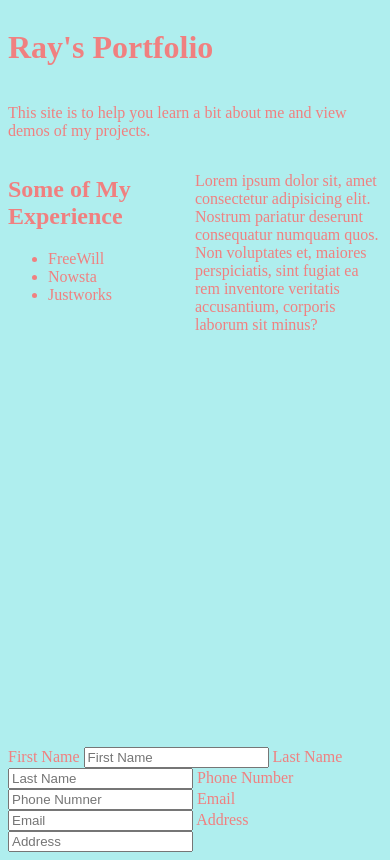
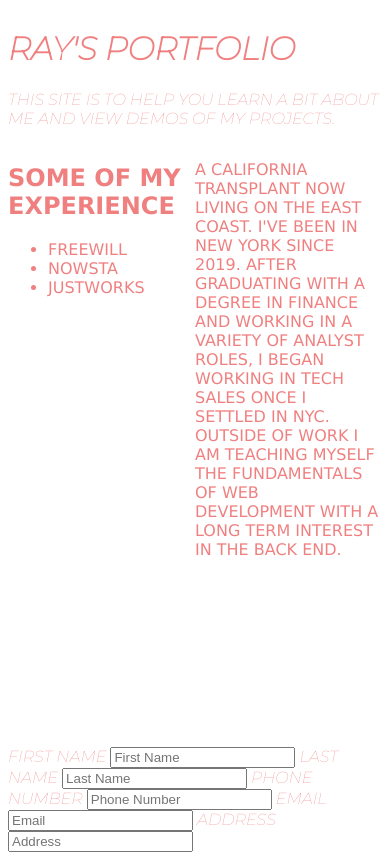
Before and after one commit to Ray-Gipson/portfolio-website, a plain HTML site: page index.html in a window 390 px wide. Drawn offline with Linux system fonts and the light colour scheme.

Commit message:
added media queries

```diff
--- a/index.css
+++ b/index.css
@@ -1,16 +1,12 @@
 body {
   color: lightcoral;
-  background-color: paleturquoise;
-  text-shadow: purple;
+  background-color: white;
   min-height: 100vh;
   display: flex;
   flex-direction: column;
-
-}
-
-.column {
-  float: left;
-  width: 50%;
+  font-family: 'Montserrat', sans-serif;
+  font-weight: normal, bold;
+  text-transform: uppercase;
 
 }
 
@@ -20,7 +16,28 @@ body {
   clear: both;
 }
 
+.column {
+  float: left;
+  width: 50%;
+  font-family: 'Lucida Sans', 'Lucida Sans Regular', 'Lucida Grande', 'Lucida Sans Unicode', Geneva, Verdana, sans-serif;
+}
+
+
+
 
 footer {
   margin-top: auto;
 }
+
+@media (min-width: 1081px) {
+  body {
+    background-color: aliceblue;
+  }
+}
+
+@media(min-width: 1200px) {
+   body {
+    background-color: brown;
+   }
+
+}
--- a/index.html
+++ b/index.html
@@ -5,15 +5,21 @@
   <meta http-equiv="X-UA-Compatible" content="IE=edge">
   <meta name="viewport" content="width=device-width, initial-scale=1.0">
   <link rel="stylesheet" href="index.css">
+  <link rel="preconnect" href="https://fonts.googleapis.com">
+  <link rel="preconnect" href="https://fonts.gstatic.com" crossorigin>
+  <link href="https://fonts.googleapis.com/css2?family=Montserrat:ital,wght@1,100&display=swap" rel="stylesheet">
   <title>Portfolio Website</title>
 </head>
 <body>
-  <title></title>
-  <h1>Ray's Portfolio</h1>
-  <div>
-    <p>This site is to help you learn a bit about me and view demos of my projects.</p>
-  </div>
-  <div class="row">
+  <main>
+    <header>
+      <h1>Ray's Portfolio</h1>
+      <p>This site is to help you learn a bit about me and view demos of my projects.</p>
+    </header>
+
+  </main>
+
+  <div class="row" id="main-content">
     <div class="column">
       <h2>Some of My Experience</h2>
       <ul>
@@ -24,7 +30,7 @@
     </div>
     <div class="column">
       <p>
-        Lorem ipsum dolor sit, amet consectetur adipisicing elit. Nostrum pariatur deserunt consequatur numquam quos. Non voluptates et, maiores perspiciatis, sint fugiat ea rem inventore veritatis accusantium, corporis laborum sit minus?
+        A California transplant now living on the east coast. I've been in New York since 2019. After graduating with a degree in Finance and working in a variety of Analyst roles, I began working in tech sales once I settled in NYC. Outside of work I am teaching myself the fundamentals of Web Development with a long term interest in the Back End.
       </p>
 
     </div>
@@ -40,7 +46,7 @@
       <input type="text" placeholder="Last Name" required>
 
       <label for="">Phone Number</label>
-      <input type="text" placeholder="Phone Numner">
+      <input type="text" placeholder="Phone Number">
 
       <label for="">Email</label>
       <input type="text" placeholder="Email" required>
```
